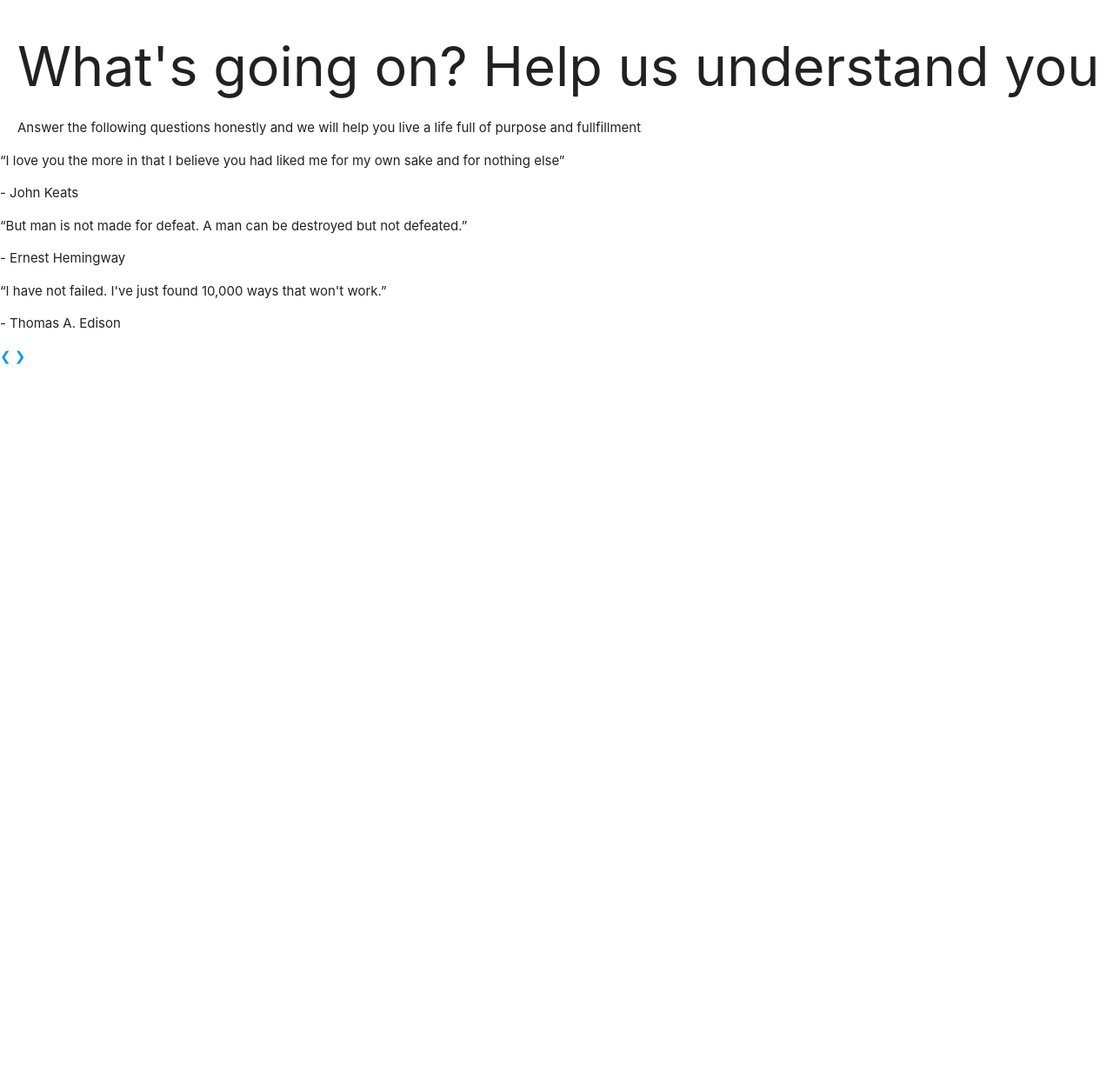
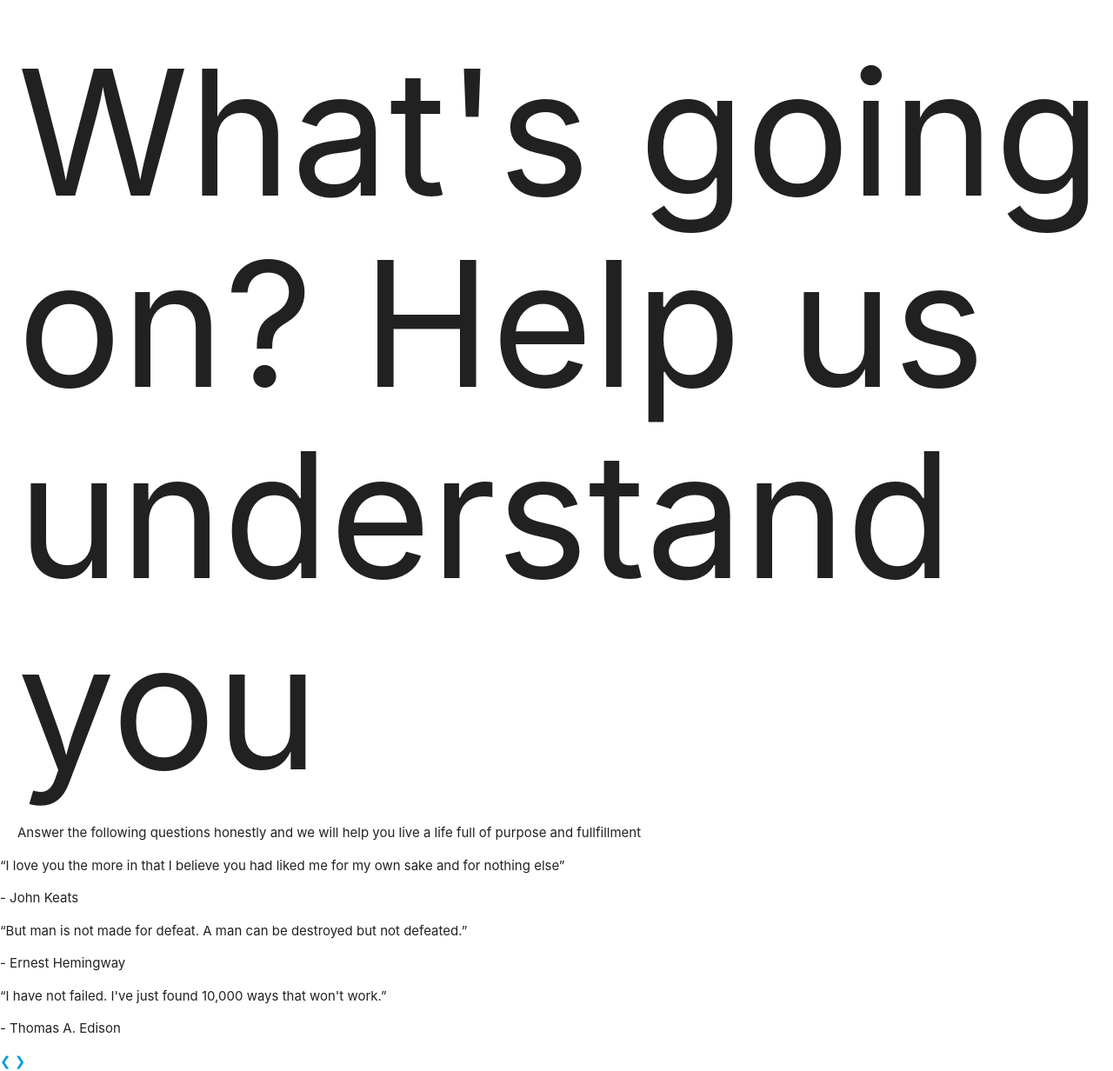
Before and after one commit to NimeshJohari02/VITHack2020, a Flask app: page / in a window 1280 px wide. Shown: the whole page at 87% size. Before the commit the page ends 419 px from the top, so only its background shows below. Run offline with Flask 2, Linux system fonts and the light colour scheme.

Commit message:
CSS added

```diff
--- a/static/css/index.css
+++ b/static/css/index.css
@@ -1,3 +1,9 @@
 #header{
     margin-left: 20px;
 }
+
+
+body h1
+{
+  font-size: 200px;
+}
--- a/templates/index.html
+++ b/templates/index.html
@@ -2,7 +2,8 @@
 
 {% block head %}
 
-<link rel="stylesheet" href={{ url_for('static',  filename='css/index.css') }}>
+<link rel="stylesheet"
+href={{ url_for('static',filename='css/index.css') }}>
 <title>First Page</title>
 
 {% endblock %}
```
